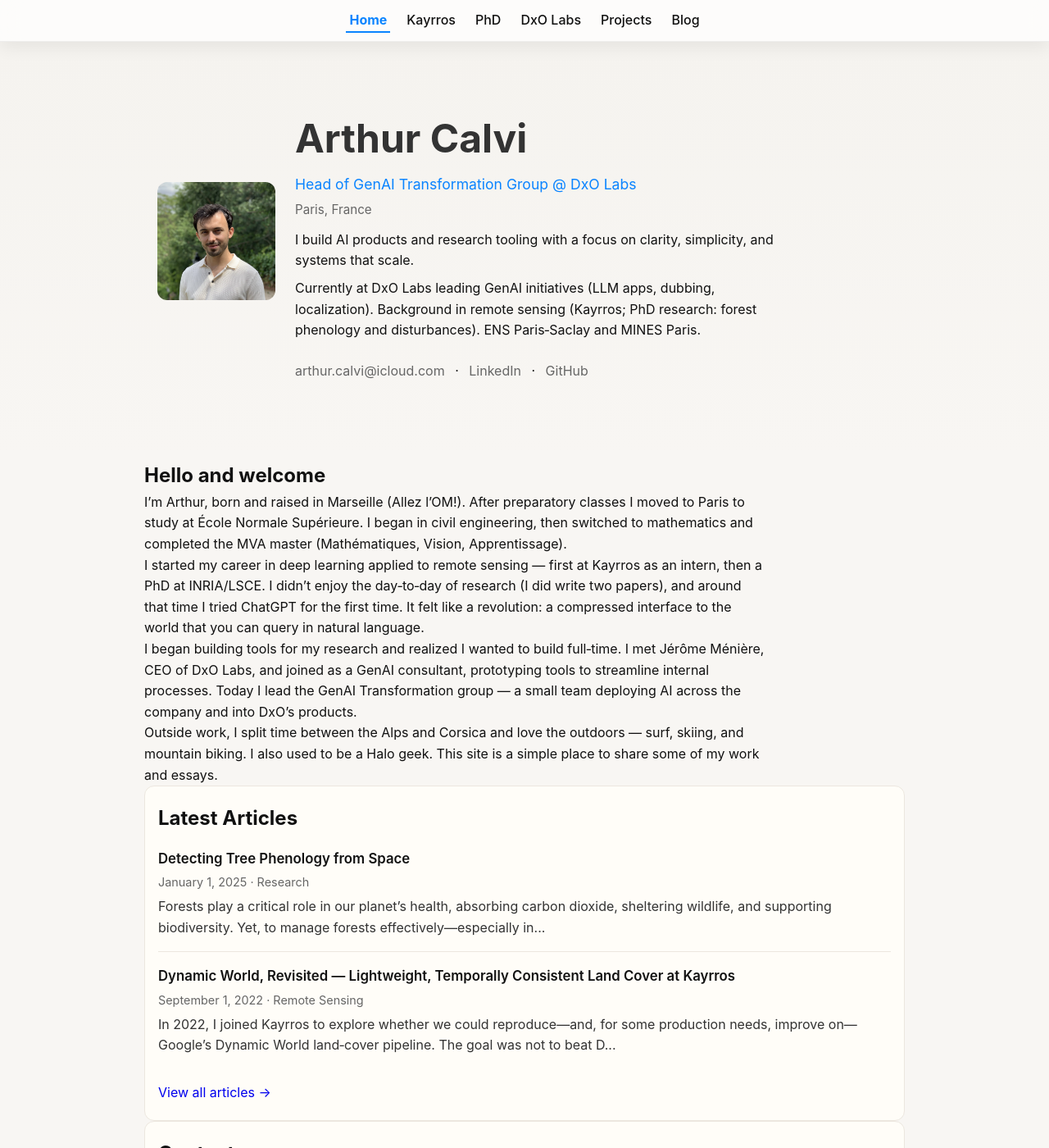
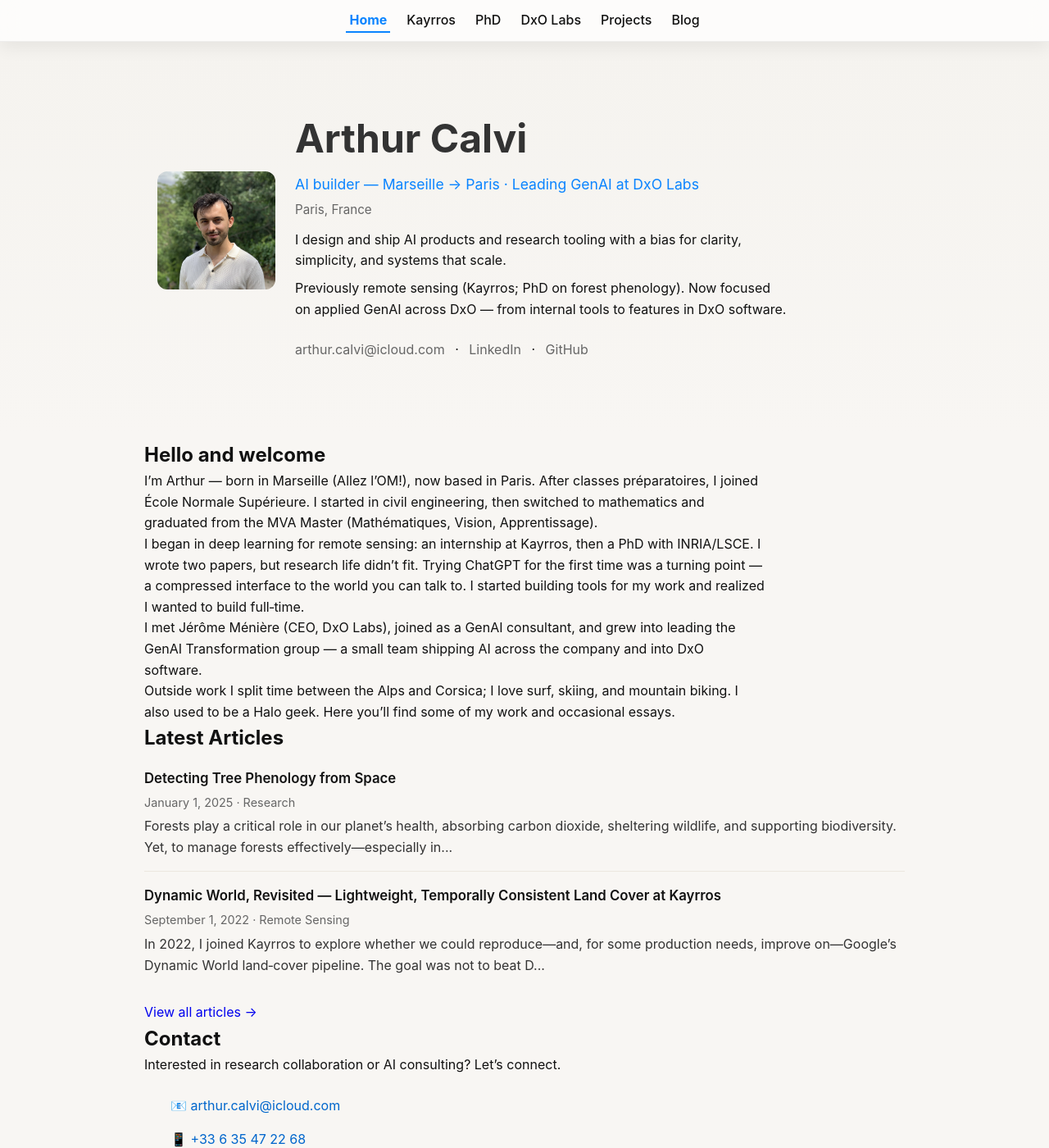
Before and after one commit to ArthurCalvi/arthurcalvi.github.io, a Jekyll site: the page built from index.html, in a window 1280 px wide and 1400 px high. Shown: the whole window at 82% size. Built offline with Jekyll 4.4.1, drawn with Linux system fonts in a browser that asks for light colours; some of the changed text lies outside the part shown.

Commit message:
home: refine hero + personal welcome; simplify sections (no plates); headings: ensure per-section colors override and inherit in article layout

```diff
--- a/assets/css/main.css
+++ b/assets/css/main.css
@@ -706,13 +706,13 @@ article h1 {
 .research-article h2 {
   font-size: 1.8rem;
   margin-bottom: 1.5rem;
-  color: var(--accent);
+  color: inherit;
 }
 
 .research-article h3 {
   font-size: 1.4rem;
   margin: 2rem 0 1rem;
-  color: #333;
+  color: inherit;
 }
 
 .research-article p {
@@ -819,6 +819,13 @@ mjx-container:not([display="true"]) {
   }
 }
 
+/* Section heading color overrides (placed late to win cascade) */
+body.section-phd .article-content h2, body.section-phd .article-content h3 { color: #0f6d3f; }
+body.section-kayrros .article-content h2, body.section-kayrros .article-content h3 { color: var(--accent); }
+body.section-dxo .article-content h2, body.section-dxo .article-content h3 { color: #6e5af7; }
+body.section-blog .article-content h2, body.section-blog .article-content h3 { color: #c65c2a; }
+body.section-projects .article-content h2, body.section-projects .article-content h3 { color: #0f6d8f; }
+
 /* ---------------------------------------------------
    Image Utilities (transparent PNG/SVG helpers)
 ----------------------------------------------------- */
--- a/index.html
+++ b/index.html
@@ -12,10 +12,10 @@ title: Home
         </div>
         <div class="hero-text">
           <h1 style="margin:0 0 .25rem 0;">Arthur Calvi</h1>
-          <p class="role" style="margin:0 0 .25rem 0;">Head of GenAI Transformation Group @ DxO Labs</p>
+          <p class="role" style="margin:0 0 .25rem 0;">AI builder — Marseille → Paris · Leading GenAI at DxO Labs</p>
           <p class="location" style="margin:0 0 .75rem 0;">Paris, France</p>
-          <p style="margin:0 0 .5rem 0;">I build AI products and research tooling with a focus on clarity, simplicity, and systems that scale.</p>
-          <p style="margin:0 0 1rem 0;">Currently at DxO Labs leading GenAI initiatives (LLM apps, dubbing, localization). Background in remote sensing (Kayrros; PhD research: forest phenology and disturbances). ENS Paris‑Saclay and MINES Paris.</p>
+          <p style="margin:0 0 .5rem 0;">I design and ship AI products and research tooling with a bias for clarity, simplicity, and systems that scale.</p>
+          <p style="margin:0 0 1rem 0;">Previously remote sensing (Kayrros; PhD on forest phenology). Now focused on applied GenAI across DxO — from internal tools to features in DxO software.</p>
           <div class="social-links">
             <a href="mailto:arthur.calvi@icloud.com">arthur.calvi@icloud.com</a> ·
             <a href="http://www.linkedin.com/in/arthur-calvi" target="_blank" rel="noopener">LinkedIn</a> ·
@@ -30,10 +30,10 @@ title: Home
   <section class="section-container" aria-label="Hello">
     <div style="max-width: 75ch;">
       <h2 style="margin-top:0;">Hello and welcome</h2>
-      <p>I’m Arthur, born and raised in Marseille (Allez l’OM!). After preparatory classes I moved to Paris to study at École Normale Supérieure. I began in civil engineering, then switched to mathematics and completed the MVA master (Mathématiques, Vision, Apprentissage).</p>
-      <p>I started my career in deep learning applied to remote sensing — first at Kayrros as an intern, then a PhD at INRIA/LSCE. I didn’t enjoy the day‑to‑day of research (I did write two papers), and around that time I tried ChatGPT for the first time. It felt like a revolution: a compressed interface to the world that you can query in natural language.</p>
-      <p>I began building tools for my research and realized I wanted to build full‑time. I met Jérôme Ménière, CEO of DxO Labs, and joined as a GenAI consultant, prototyping tools to streamline internal processes. Today I lead the GenAI Transformation group — a small team deploying AI across the company and into DxO’s products.</p>
-      <p>Outside work, I split time between the Alps and Corsica and love the outdoors — surf, skiing, and mountain biking. I also used to be a Halo geek. This site is a simple place to share some of my work and essays.</p>
+      <p>I’m Arthur — born in Marseille (Allez l’OM!), now based in Paris. After classes préparatoires, I joined École Normale Supérieure. I started in civil engineering, then switched to mathematics and graduated from the MVA Master (Mathématiques, Vision, Apprentissage).</p>
+      <p>I began in deep learning for remote sensing: an internship at Kayrros, then a PhD with INRIA/LSCE. I wrote two papers, but research life didn’t fit. Trying ChatGPT for the first time was a turning point — a compressed interface to the world you can talk to. I started building tools for my work and realized I wanted to build full‑time.</p>
+      <p>I met Jérôme Ménière (CEO, DxO Labs), joined as a GenAI consultant, and grew into leading the GenAI Transformation group — a small team shipping AI across the company and into DxO software.</p>
+      <p>Outside work I split time between the Alps and Corsica; I love surf, skiing, and mountain biking. I also used to be a Halo geek. Here you’ll find some of my work and occasional essays.</p>
     </div>
   </section>
 
@@ -41,7 +41,6 @@ title: Home
 
   <!-- Latest Articles -->
   <section id="latest" class="section-container">
-    <div class="plate" style="padding:1.25rem 1rem; border:1px solid var(--border); border-radius:12px; background: var(--surface);">
     <h2 style="margin-top:0;">Latest Articles</h2>
     <div class="article-list">
         {% assign posts = site.articles | sort: 'date' | reverse %}
@@ -57,19 +56,16 @@ title: Home
         {% endfor %}
     </div>
     <p style="margin-top: 1rem;"><a href="{{ '/blog.html' | relative_url }}">View all articles →</a></p>
-    </div>
   </section>
 
   <!-- Contact -->
   <section id="contact" class="section-container">
-    <div class="plate" style="padding:1.25rem 1rem; border:1px solid var(--border); border-radius:12px; background: var(--surface);">
     <h2 style="margin-top:0;">Contact</h2>
-      <p>Interested in research collaboration or AI consulting? Let's connect.</p>
+    <p>Interested in research collaboration or AI consulting? Let’s connect.</p>
     <ul class="contact-info">
       <li>📧 <a href="mailto:arthur.calvi@icloud.com">arthur.calvi@icloud.com</a></li>
       <li>📱 <a href="tel:+33635472268">+33 6 35 47 22 68</a></li>
       <li>🔗 <a href="http://www.linkedin.com/in/arthur-calvi" target="_blank">LinkedIn Profile</a></li>
       <li>💻 <a href="https://github.com/ArthurCalvi" target="_blank">GitHub</a></li>
     </ul>
-    </div>
   </section>
```
Lines whose indentation alone changed are shown as unchanged.
